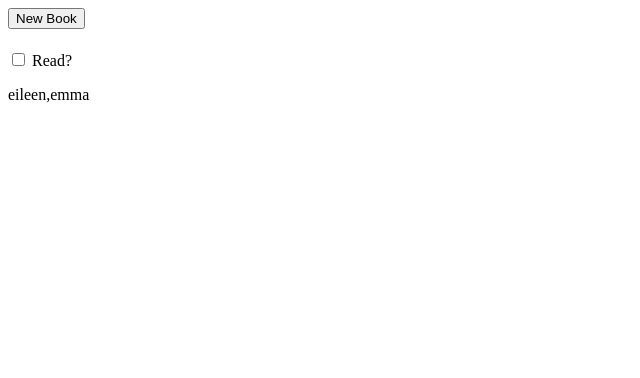
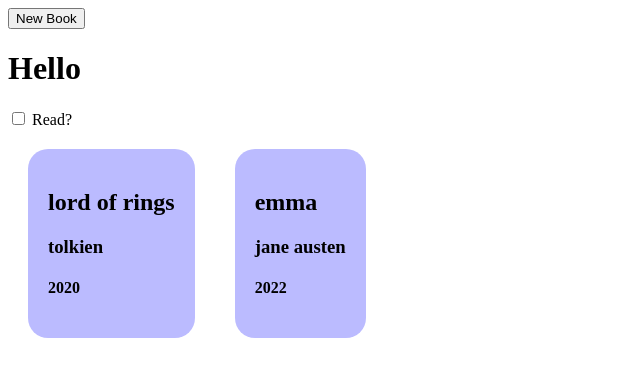
Before and after one commit to cris-maillo/librarytop, a plain HTML site: page index.html in a window 1280 px wide. Shown: the whole page, without its empty margins (0-640 px from the left). Drawn offline with Linux system fonts and the light colour scheme.

Commit message:
link to DOM display

```diff
--- a/index.html
+++ b/index.html
@@ -5,18 +5,23 @@
     <meta http-equiv="X-UA-Compatible" content="IE=edge">
     <meta name="viewport" content="width=device-width, initial-scale=1.0">
     <title>Document</title>
-    <link rel="stylesheet" src="style.css">
+    <link rel="stylesheet" href="style.css">
     <script src="script.js" defer></script>
 </head>
 <body>
     <button id="btn" onclick="newBook()">New Book</button>
 
-    <div class="card">
-        <h1 class="title"></h1>
-        <h2 class="author"></h2>
-        <h3 class="year"></h3>
+    <div>
+        <h1>Hello</h1>
+        <h2></h2>
+        <h3></h3>
         <input type="checkbox" id="read">
         <label for="read">Read?</label>
+    </div>
+
+
+    <div id="cardContainer">
+
     </div>
 
     <p id="lib"></p>
--- a/script.js
+++ b/script.js
@@ -1,17 +1,15 @@
 let myLibrary = [
     {
-        title: "eileen",
+        title: "lord of rings",
         year: "2020",
-        author: "otessa",
+        author: "tolkien",
     },
     {
         title: "emma",
         year: "2022",
-        author: "austen"
+        author: "jane austen"
     }
 ];
-
-let libTitles = [];
 
 function Book(title, year, author) {
   this.title = title;
@@ -20,22 +18,42 @@ function Book(title, year, author) {
 }
 
 function addBookToLibrary(title, year, author) {
-  const book = new Book(title, year, author)
+  const book = new Book(title, year, author);
   myLibrary.push(book);
-  displayBooks();
+
+  displayLibrary();
+
 }
 
-function displayBooks(){
-    for(var i = 0; i < myLibrary.length; i++){
+function displayLibrary(){
+    const cardContainer = document.getElementById("cardContainer");
 
-        libTitles.push(myLibrary[i].title);
-        console.log(myLibrary[i].title);
+    while (cardContainer.firstChild) {
+        cardContainer.removeChild(cardContainer.lastChild);
     }
 
+    for(var i = 0; i < myLibrary.length; i++){
+        let bookCard = document.createElement("div");
+        bookCard.className = "card";
+        cardContainer.appendChild(bookCard);
 
+        // display title
+        let bookTitle = document.createElement("h2");
+        bookTitle.innerHTML = myLibrary[i].title;
+        bookTitle.className = "title";
+        bookCard.appendChild(bookTitle);
 
+        // display year
+        let bookAuthor = document.createElement("h3");
+        bookAuthor.innerHTML = myLibrary[i].author;
+        bookCard.appendChild(bookAuthor);
+
+        // display author
+        let bookYear = document.createElement("h4");
+        bookYear.innerHTML = myLibrary[i].year;
+        bookCard.appendChild(bookYear);
+    }
     console.log(myLibrary);
-    document.getElementById("lib").innerHTML = libTitles;
 }
 
 function newBook(){
@@ -45,11 +63,7 @@ function newBook(){
     addBookToLibrary(title, year, author);
 }
 
-
-displayBooks();
-
 function readStatus(){
-    var read = prompt("Have you read this book?");
     if(read === "yes"){
         console.log("You have read this book");
     }
@@ -58,28 +72,14 @@ function readStatus(){
     }
 }
 
-// // Write a function that loops through the array and displays
-// each book on the page.
-// You can display them in some sort of table, or each on their
-// own “card”. It might help for now to manually add a few books
-// to your array so you can see the display.
 
+displayLibrary();
 
-// // Add a “NEW BOOK” button that brings up a form allowing
-// users to input the details for the new book: author, title,
-// number of pages, whether it’s been read and anything else
-// you might want.
 
 
 // // Add a button on each book’s display to remove the book
 // from the library.
 
-// // You will need to associate your DOM elements with the
-// actual book objects in some way. One easy solution is giving
-// them a data-attribute that corresponds to the index of the
-// library array.
-
-
 // // Add a button on each book’s display to change its read status.
 
 // // To facilitate this you will want to create the function
--- a/style.css
+++ b/style.css
@@ -0,0 +1,12 @@
+#cardContainer{
+    display: flex;
+    flex: wrap;
+}
+
+.card {
+    background-color: rgb(187, 187, 255);
+    max-width: 200px;
+    padding: 20px;
+    border-radius: 20px;
+    margin: 20px;
+}
```
